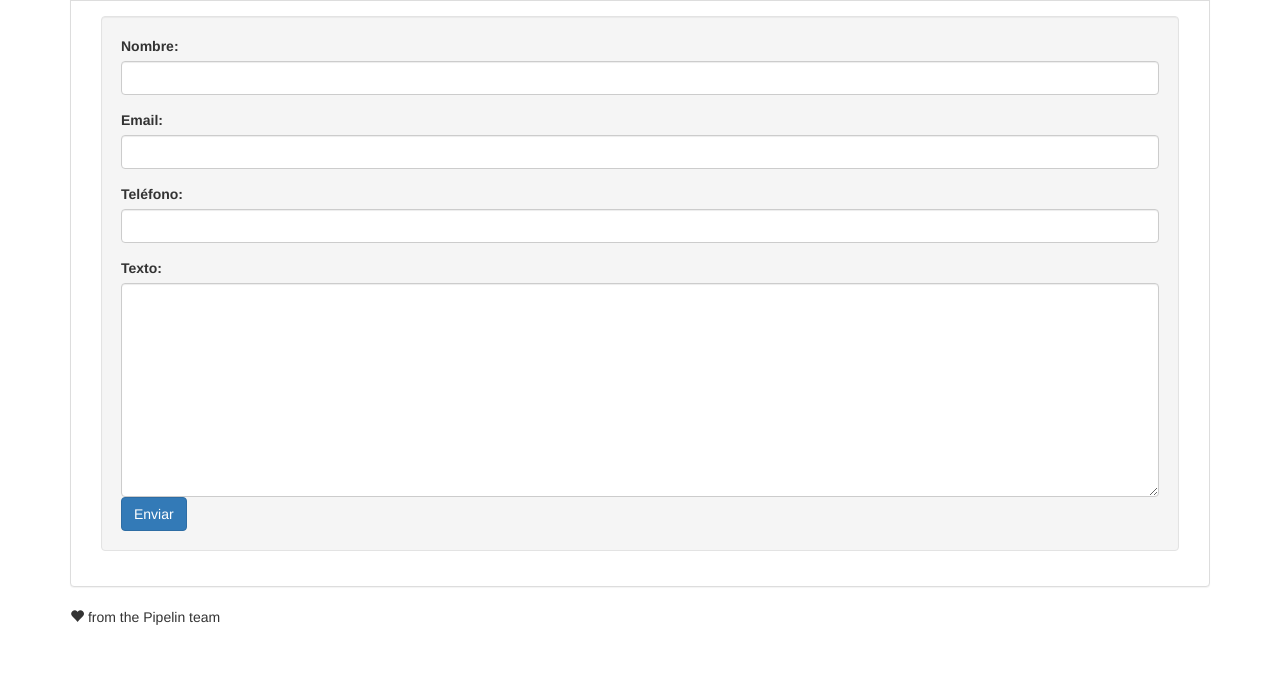
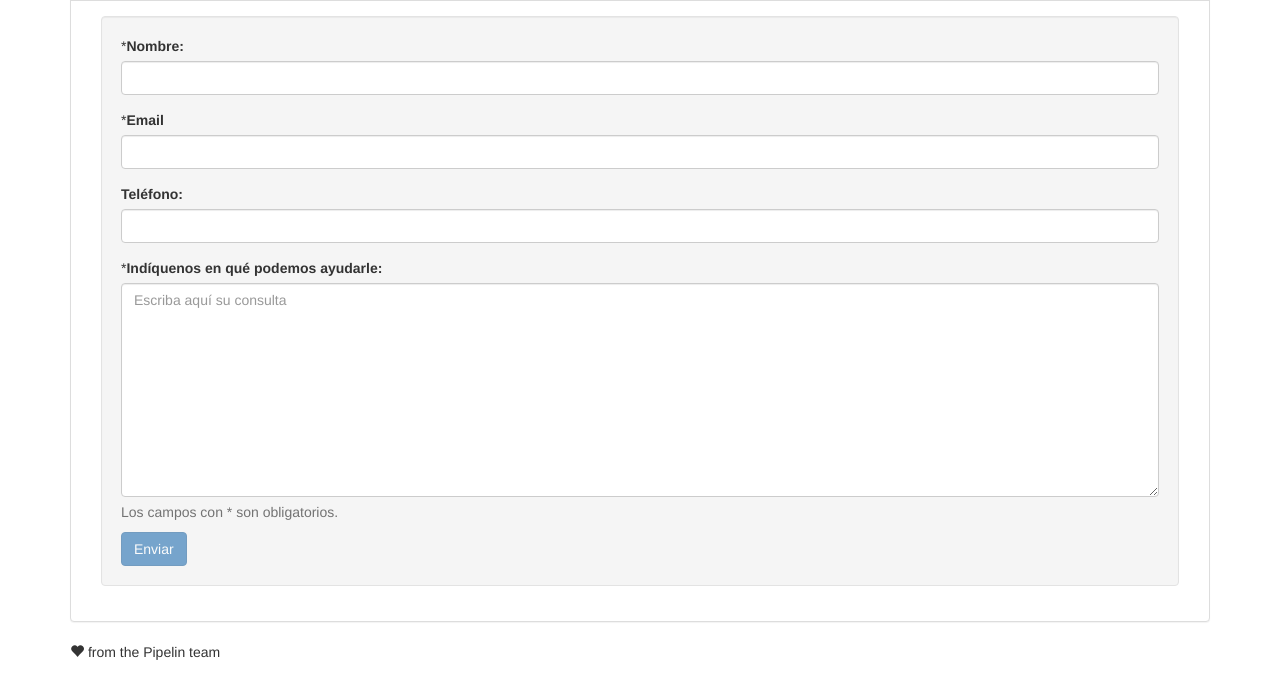
Before and after one commit to Salcarman/SmileMe, a website: page app/index.html at #/consulta in a window 1280 px wide. Shown: the part 117-800 px from the top of the page. Drawn offline with Linux system fonts and the light colour scheme; files that its build step writes are made by us from their sources; files whose address does not match are found by name.

Commit message:
En el formulario se ha añadido los campos obligatorio, se ha corregido el patrón para el email y se ha bloqueado el botón de envio hasta que se indiquen los campos obligatorios.

```diff
--- a/app/views/formulario.html
+++ b/app/views/formulario.html
@@ -12,23 +12,24 @@
 					<form class="col-md-12" name="addingForm" ng-submit="post()">
 							<div class="well">
 									<div class="form-group">
-											<label for="nombre">Nombre:</label>
+											*<label for="nombre">Nombre:</label>
 											<input type="text" id="nombre" ng-model="nombre" class="form-control" required>
 
 									</div>
 									<div class="form-group">
-											<label for="email">Email:</label>
-											<input type="email" id="email" ng-model="email" class="form-control" pattern="[a-z0-9._%+-]+@[a-z0-9.-]+\.[a-z]{2,4}$">
+											*<label for="email">Email</label>
+											<input type="email" id="email" ng-model="email" class="form-control" pattern="[a-z0-9._%+-]+@[a-z0-9.-]+\.[a-z]{2,4}$" required>
 									</div>
 									<div class="form-group">
 											<label for="telefono">Tel&eacute;fono:</label>
 											<input type="text" id="telefono" ng-model="telefono" class="form-control" pattern="[0-9]{9}">
 									</div>
 									<div>
-											<label for="consulta">Texto:</label>
-											<textarea class="form-control" ng-model="texto" id="consulta" rows="10" cols="40" required>Escriba aqu&iacute; su consulta</textarea>
+											*<label for="consulta">Ind&iacute;quenos en qu&eacute; podemos ayudarle:</label>
+											<textarea placeholder="Escriba aqu&iacute; su consulta" class="form-control" ng-model="texto" id="consulta" rows="10" cols="40"  required> </textarea>
 									</div>
-									<button type="submit" class="btn btn-primary btn-lock">Enviar</button>
+									<span class="help-block">Los campos con * son obligatorios.</span>
+									<button type="submit" class="btn btn-primary btn-lock" ng-disabled="addingForm.$invalid">Enviar</button>
 							</div>
 					</form>
         </div>
```
